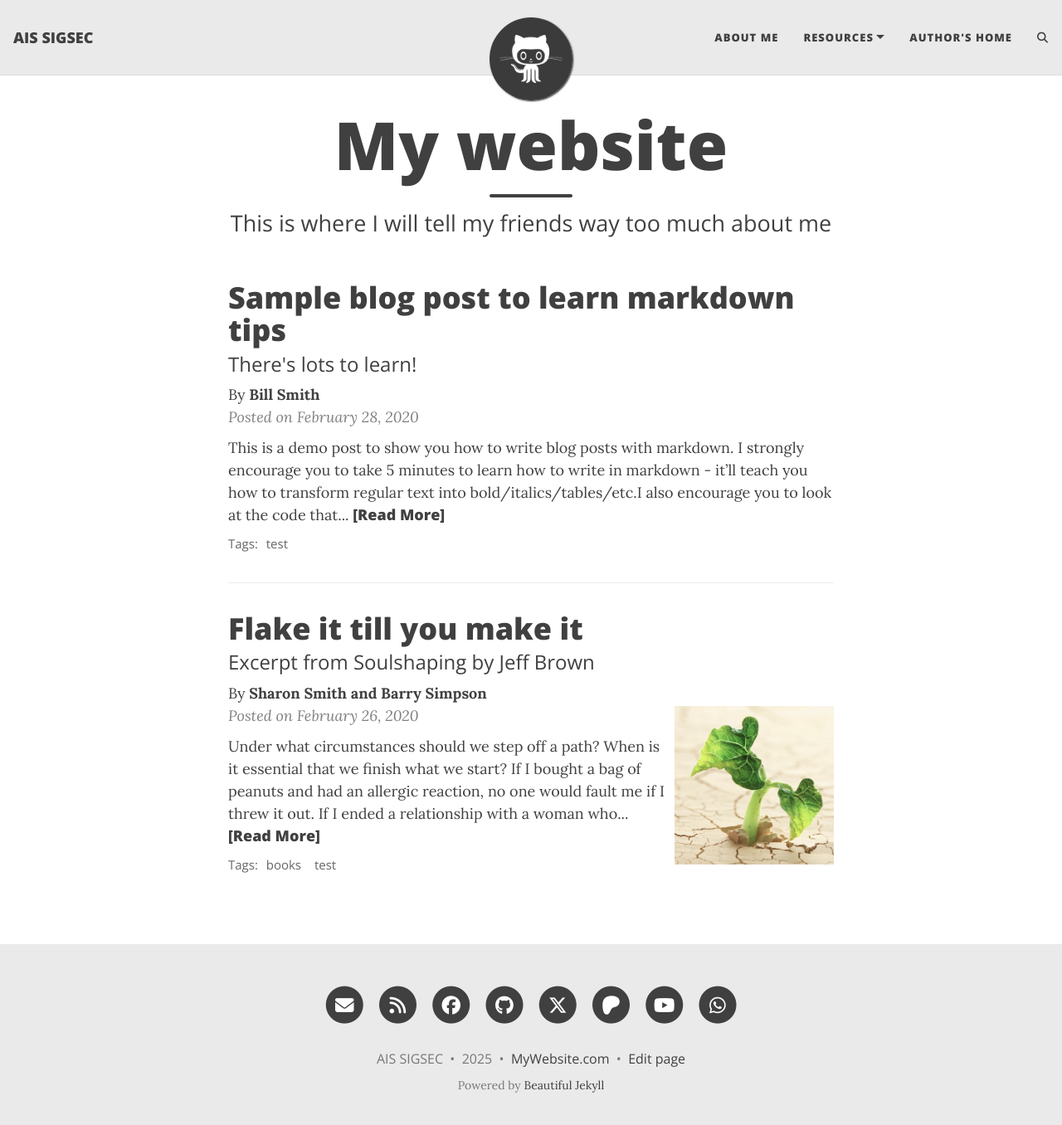
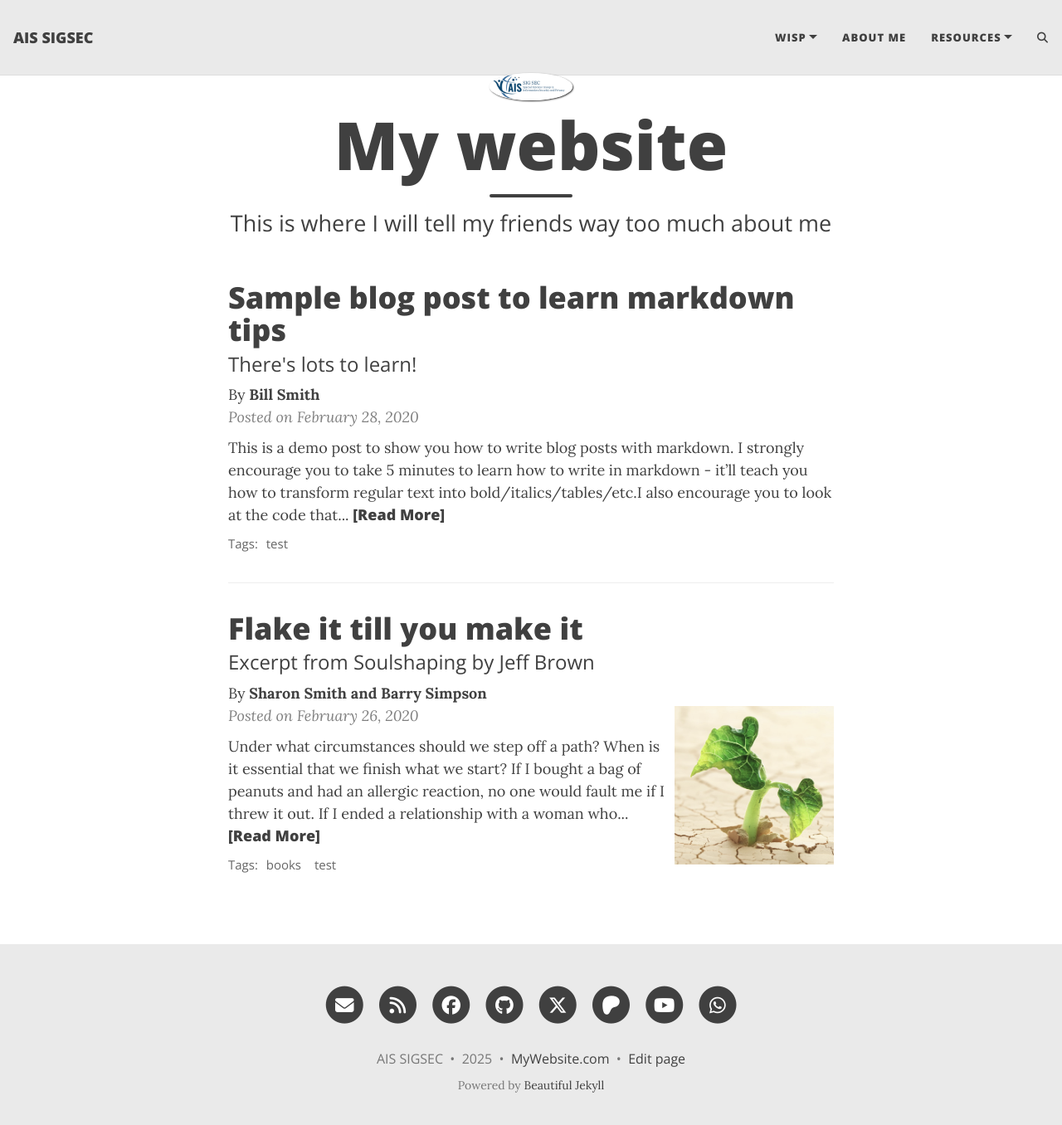
Before and after one commit to ais-sigsec/ais-sigsec.github.io, a Jekyll site: the page built from index.html, in a window 1280 px wide and 1369 px high. Shown: the top 1356 px of the window at 83% size. Built offline with Jekyll 4.4.1, drawn with Linux system fonts in a browser that asks for light colours; the list of posts is cut into pages by our own code; comment, search, counter and statistics services are not loaded.

Commit message:
continued site config

```diff
--- a/_config.yml
+++ b/_config.yml
@@ -20,11 +20,13 @@ author: AIS SIGSEC
 ###############################################
 
 navbar-links:
+  WISP:
+    - WISP 2025: "https://easycouch.org"
   About Me: "aboutme"
   Resources:
     - Beautiful Jekyll: "https://beautifuljekyll.com"
     - Learn markdown: "https://www.markdowntutorial.com/"
-  Author's home: "https://deanattali.com"
+  # Author's home: "https://deanattali.com"
 
 ################
 # --- Logo --- #
@@ -32,7 +34,7 @@ navbar-links:
 
 # Image to show in the navigation bar - works best with a square image
 # Remove this parameter if you don't want an image in the navbar
-avatar: "/assets/img/avatar-icon.png"
+avatar: "/assets/img/sigsec.png"
 
 # By default, the image is cut into a circle. You can disable this behaviour by setting 'round-avatar: false'
 round-avatar: true
```
Also changed, not shown: assets/img/sigsec.png (added).
